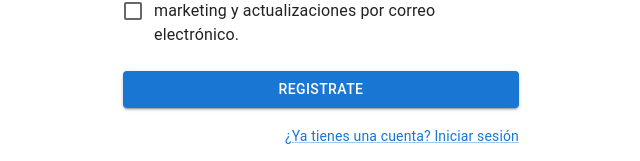
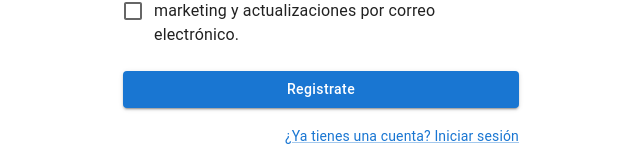
Before and after one commit to parzybaal/super-market-client, a React (Vite) app in the folder client/: page /register in a window 1280 px wide. Shown: the part 425-586 px from the top of the page, without its empty margins (319-959 px from the left). Built offline with nearby package versions, Linux system fonts and the light colour scheme.

Commit message:
Feature Login & Register

```diff
--- a/client/src/views/SignIn/SignIn.tsx
+++ b/client/src/views/SignIn/SignIn.tsx
@@ -110,7 +110,7 @@ export default function SignIn() {
                 type="submit"
                 fullWidth
                 variant="contained"
-                sx={{ mt: 3, mb: 2 }}
+                sx={{ mt: 3, mb: 2, textTransform: 'initial' }}
               >
                 Iniciar sesión
               </Button>
--- a/client/src/views/SignUp/SignUp.tsx
+++ b/client/src/views/SignUp/SignUp.tsx
@@ -121,7 +121,7 @@ export default function SignUp() {
               type="submit"
               fullWidth
               variant="contained"
-              sx={{ mt: 3, mb: 2 }}
+              sx={{ mt: 3, mb: 2, textTransform: 'initial' }}
             >
               Registrate
             </Button>
```
